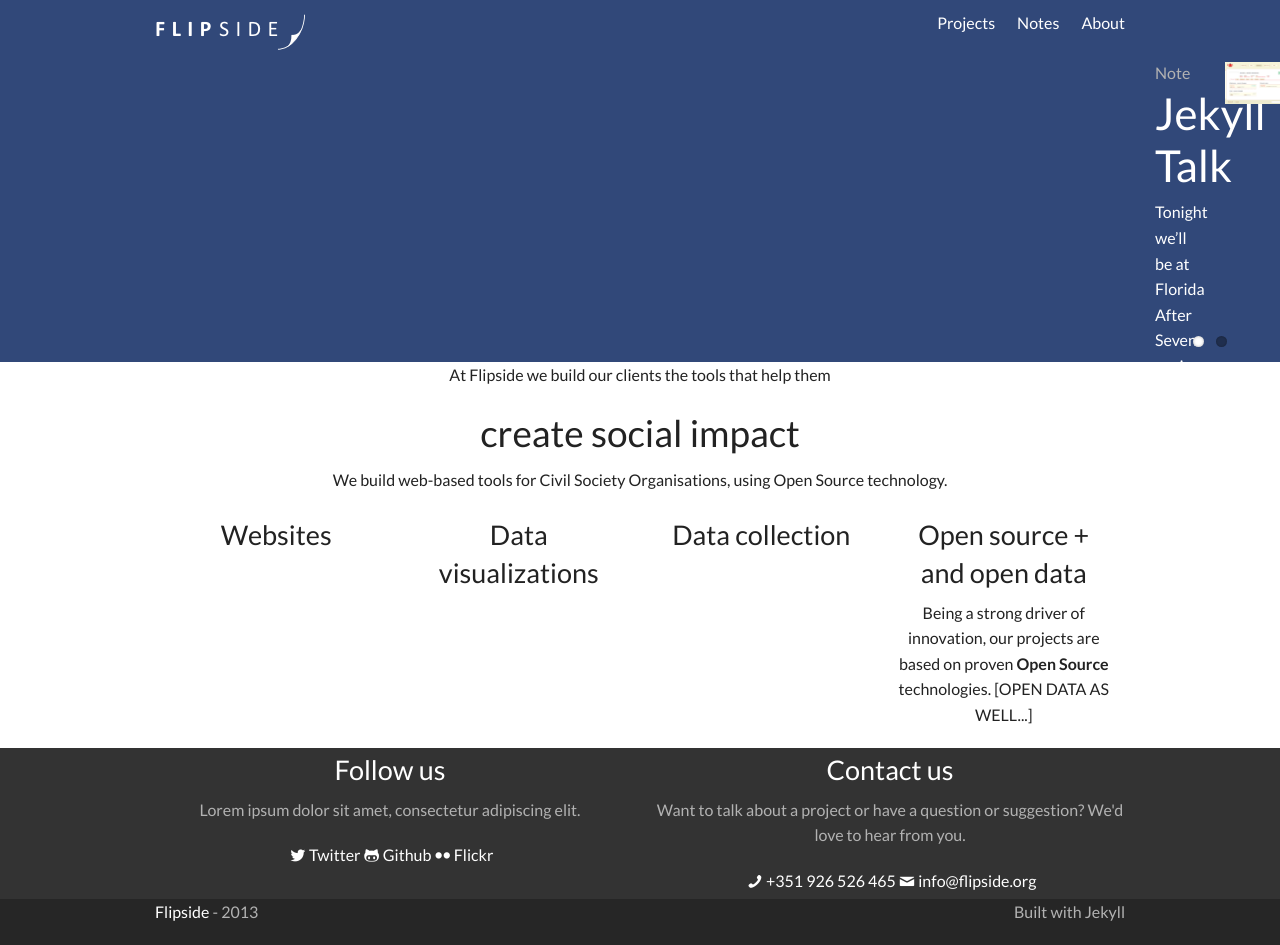
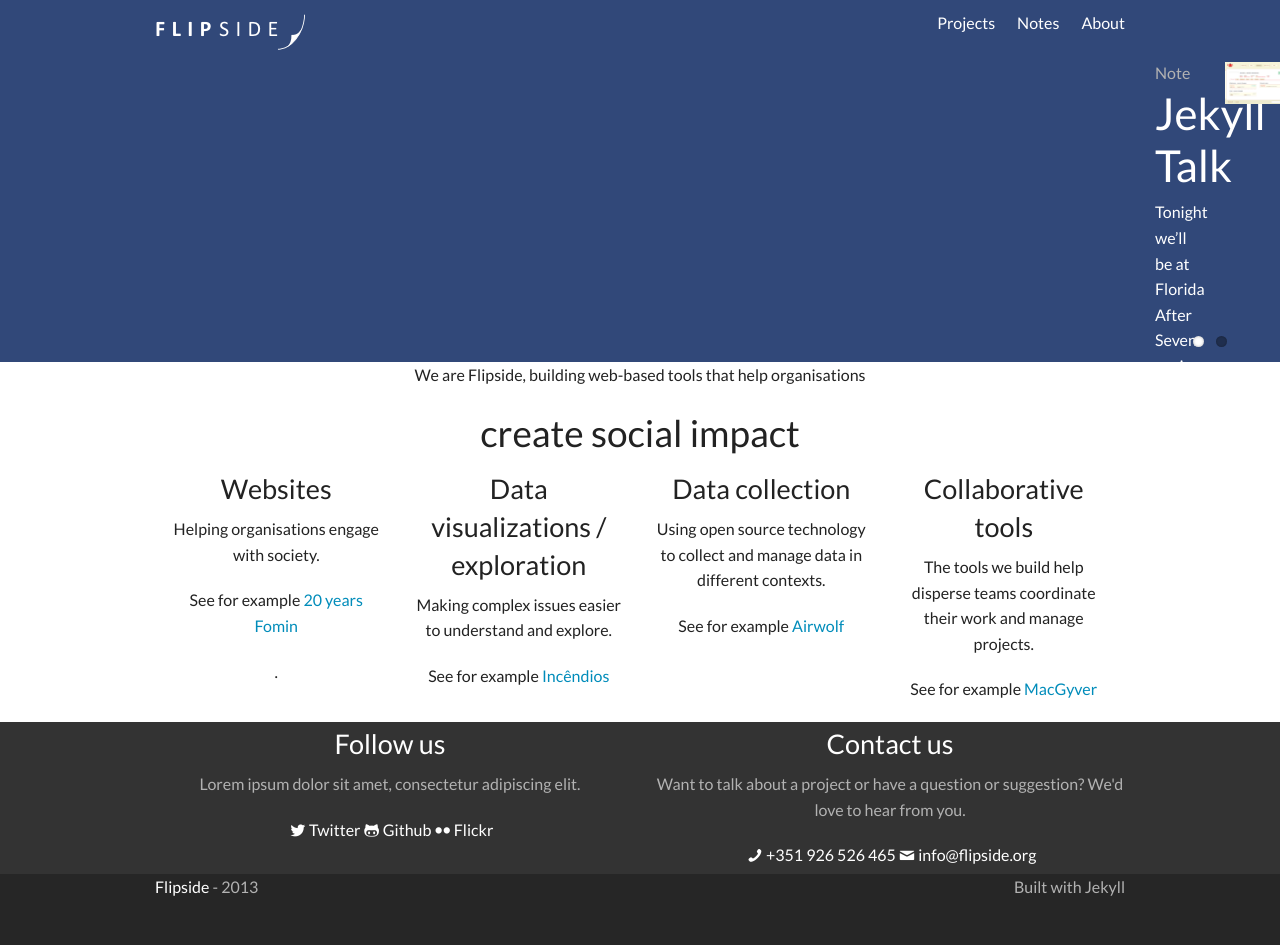
Before and after one commit to flipside-org/flipside.org, a Jekyll site: the page built from index.html, in a window 1280 px wide. Built offline with Jekyll 4.4.1, drawn with Linux system fonts in a browser that asks for light colours; after the commit the page ends 919 px from its top, so only the background shows below that.

Commit message:
Change frontpage texts

```diff
--- a/_layouts/index.html
+++ b/_layouts/index.html
@@ -14,24 +14,30 @@ title : Flipside
 
 <div class="front row">
 	<section class="tag-line">
-		<p>At Flipside we build our clients the tools that help them</p>
+		<p>We are Flipside, building web-based tools that help organisations</p>
 		<h2>create social impact</h2>
-		<p>We build web-based tools for Civil Society Organisations, using Open Source technology.</p>
 	</section>
 	<section class="what-we-do">
 		<ul>
 			<li>
 				<h3>Websites</h3>
+				<p>Helping organisations engage with society.</p>
+				<p>See for example <a href="">20 years Fomin</a></p>.
 			</li>
 			<li>
-				<h3>Data visualizations</h3>
+				<h3>Data visualizations / exploration</h3>
+				<p>Making complex issues easier to understand and explore.</p>
+				<p>See for example <a href="">Incêndios</a></p>
 			</li>
 			<li>
 				<h3>Data collection</h3>
+				<p>Using open source technology to collect and manage data in different contexts.</p>
+				<p>See for example <a hef="">Airwolf</a></p>
 			</li>
 			<li>
-				<h3>Open source + and open data</h3>
-				<p>Being a strong driver of innovation, our projects are based on proven <strong>Open Source</strong> technologies. [OPEN DATA AS WELL...]</p>
+				<h3>Collaborative tools</h3>
+				<p>The tools we build help disperse teams coordinate their work and manage projects.</p>
+				<p>See for example <a hef="">MacGyver</a></p>
 			</li>
 		</ul>
 	</section>
```
